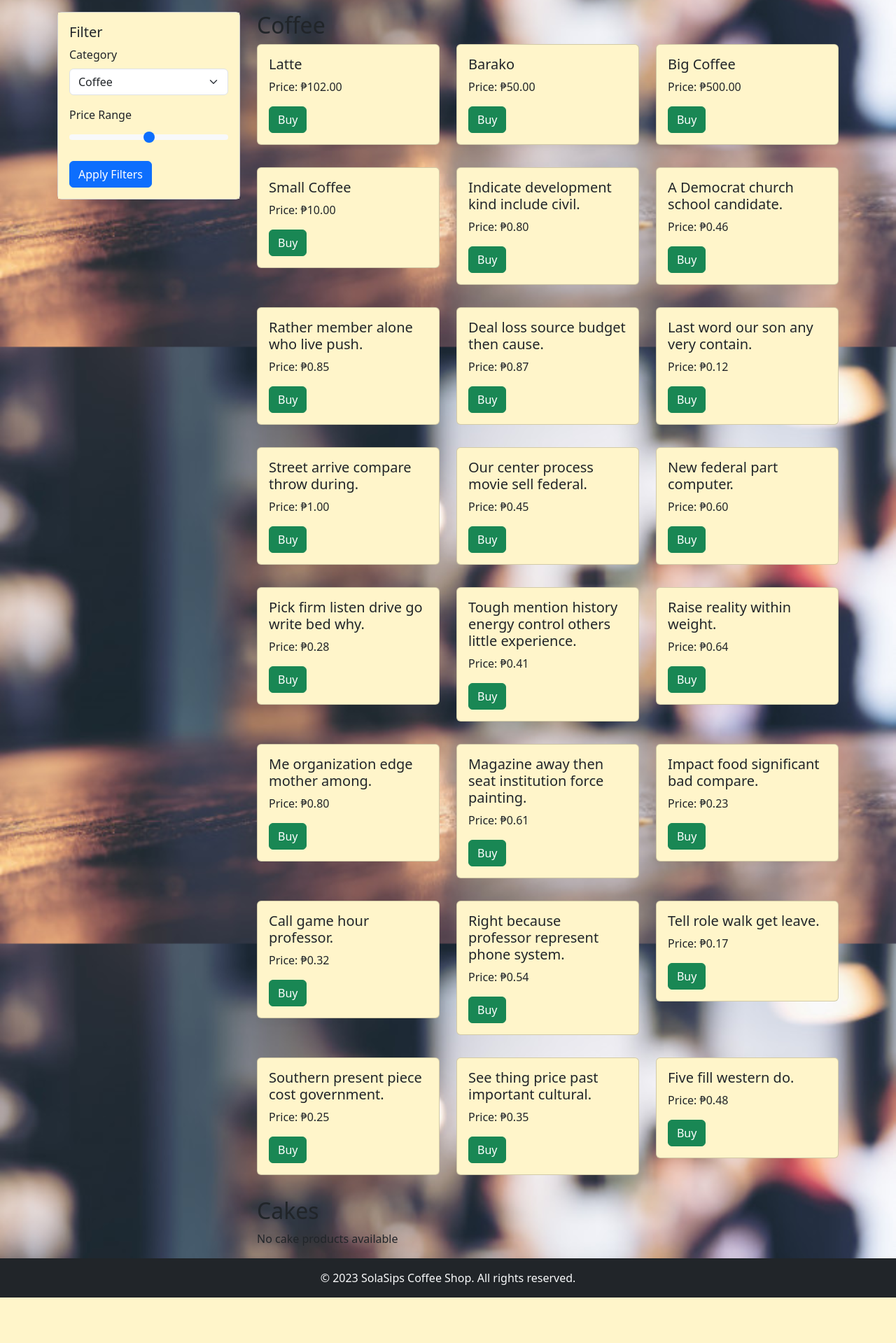
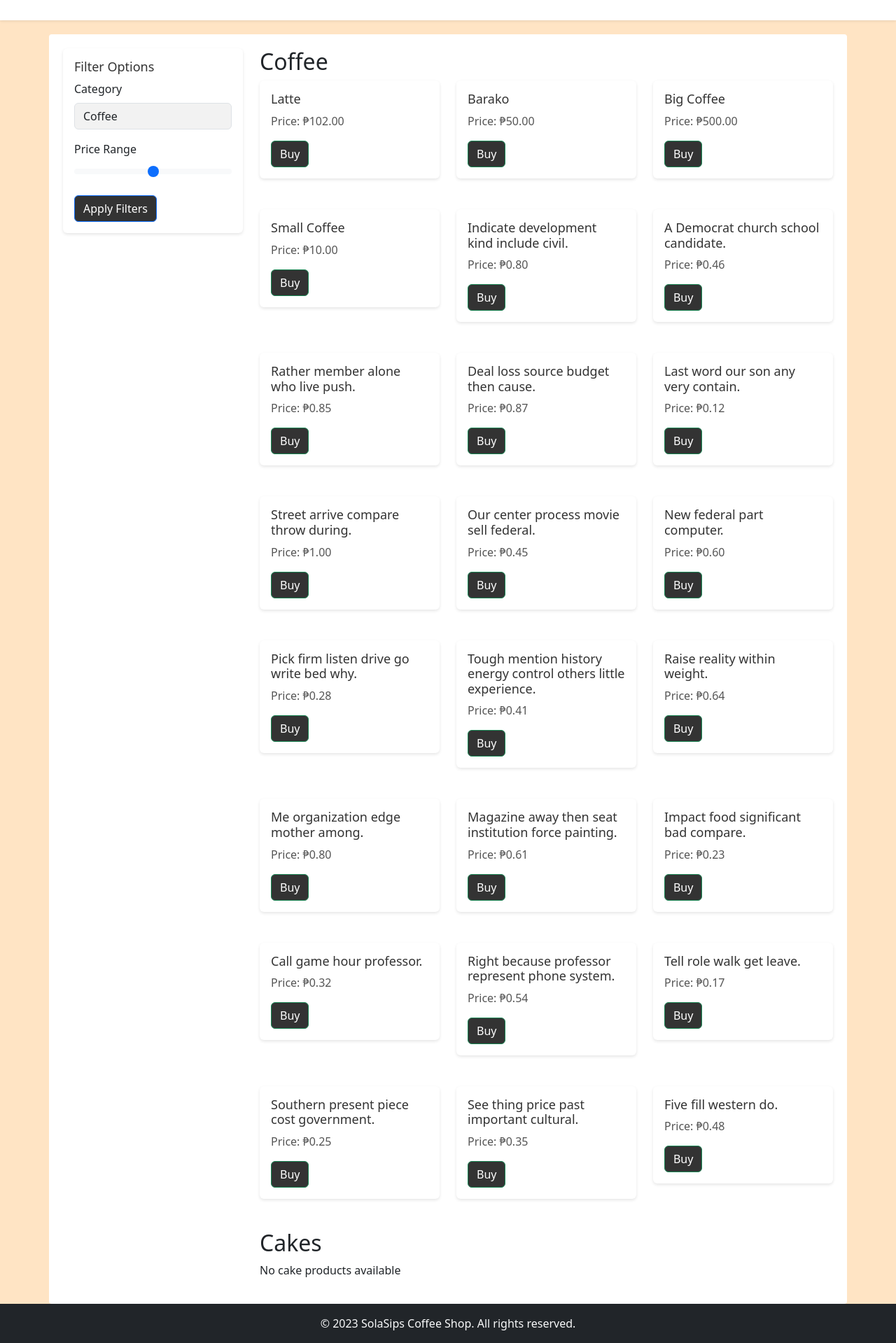
Before and after one commit to KertSolas/CoffeeShop, a Django app: page / in a window 1280 px wide. Shown: the part 357-2276 px from the top of the page at 70% size. Before the commit the page ends 2211 px from the top, so only its background shows below. Run offline with Django 4.2, Linux system fonts and the light colour scheme; data comes from the database, SQL or seed files in the repository.

Commit message:
ui updates

```diff
--- a/coffeeshop/inventory/templates/inventory/coffeename_list.html
+++ b/coffeeshop/inventory/templates/inventory/coffeename_list.html
@@ -9,7 +9,7 @@
 </head>
 <body style="background-image: url(https://imgur.com/F0F9jRV.jpg); background-size: cover; background-repeat: no-repeat; background-attachment: fixed;">
     <!-- Navbar -->
-    <nav class="navbar navbar-expand-lg navbar-light transparent-navbar" style="background-color: rgb(249, 218, 180);">
+    <nav class="navbar navbar-expand-lg navbar-light transparent-navbar" style="background-color:bisque ;">
         <div class="container">
             <a class="navbar-brand" href="#">
                 <img src="https://imgur.com/VxY2Srm.png" class="mr-2">
--- a/coffeeshop/shop/templates/shop/product_list.html
+++ b/coffeeshop/shop/templates/shop/product_list.html
@@ -8,12 +8,61 @@
     <!-- Add Bootstrap CSS link -->
     <link href="https://cdn.jsdelivr.net/npm/bootstrap@5.3.0/dist/css/bootstrap.min.css" rel="stylesheet">
     <link href="/coffeeshop/shop/static/style.css" rel="stylesheet">
+    <style>
+        /* Minimalist Styles */
+        body {
+            background: bisque; /* Light gray background */
+        }
+        .navbar {
+            background: #fff; /* White navbar */
+            box-shadow: 0 1px 4px rgba(0, 0, 0, 0.1);
+        }
+        .navbar-brand {
+            font-size: 24px; /* Larger font for the brand name */
+            color: #333; /* Dark gray text */
+        }
+        .navbar-toggler-icon {
+            background-color: #333; /* Dark gray hamburger icon */
+        }
+        .container {
+            margin-top: 20px;
+            background: #fff; /* White content background */
+            border-radius: 4px;
+            padding: 20px;
+        }
+        .card {
+            background: #fff; /* White card background */
+            box-shadow: 0 2px 4px rgba(0, 0, 0, 0.1);
+            border: none;
+            margin-bottom: 20px;
+        }
+        .card-title {
+            font-size: 18px; /* Larger font for card title */
+            color: #333; /* Dark gray text */
+        }
+        .card-text {
+            font-size: 16px; /* Slightly larger text for card description */
+            color: #555; /* Light gray text */
+        }
+        .btn {
+            background: #333; /* Dark gray buttons */
+            color: #fff; /* White button text */
+        }
+        .btn-outline-success {
+            background: transparent;
+            border: 1px solid #333;
+            color: #333;
+        }
+        .form-select {
+            background: #f2f2f2; /* Light gray background for select inputs */
+        }
+    </style>
 </head>
 
-<body style=" background-size: cover; background-repeat: no-repeat; background-attachment: fixed; background-image: url('coffee-bg.png');" onload="contentLoaded()">
+<body>
 
     <!-- Navbar -->
-    <nav class="navbar navbar-expand-lg navbar-light transparent-navbar" style="background-color:bisque;">
+    <nav class="navbar navbar-expand-lg navbar-light">
         <div class="container">
             <a class="navbar-brand" href="#">
                 <img src="https://imgur.com/VxY2Srm.png" class="mr-2">
@@ -37,13 +86,13 @@
         </div>
     </nav>
 
-    <div class="container mt-5">
+    <div class="container">
         <div class="row">
             <!-- Filter Options Sidebar (Left Side) -->
             <div class="col-md-3 mb-4">
                 <div class="card">
-                    <div class="card-body"  style="background-color: rgb(255, 245, 202);">
-                        <h5 class="card-title">Filter</h5>
+                    <div class="card-body">
+                        <h5 class="card-title">Filter Options</h5>
                         <!-- Add filter options here (e.g., category, price range, etc.) -->
                         <form>
                             <div class="mb-3">
@@ -69,7 +118,7 @@
                 <div class="row">
                     {% for product in coffee_names %}
                         <div class="col-lg-4 col-md-6 mb-4">
-                            <div class="card mb-2" style="max-width: 20rem; background-color: rgb(255, 245, 202);">
+                            <div class="card">
                                 <div class="card-body">
                                     <h5 class="card-title">{{ product.title }}</h5>
                                     <p class="card-text">Price: ₱{{ product.price }}</p>
```
